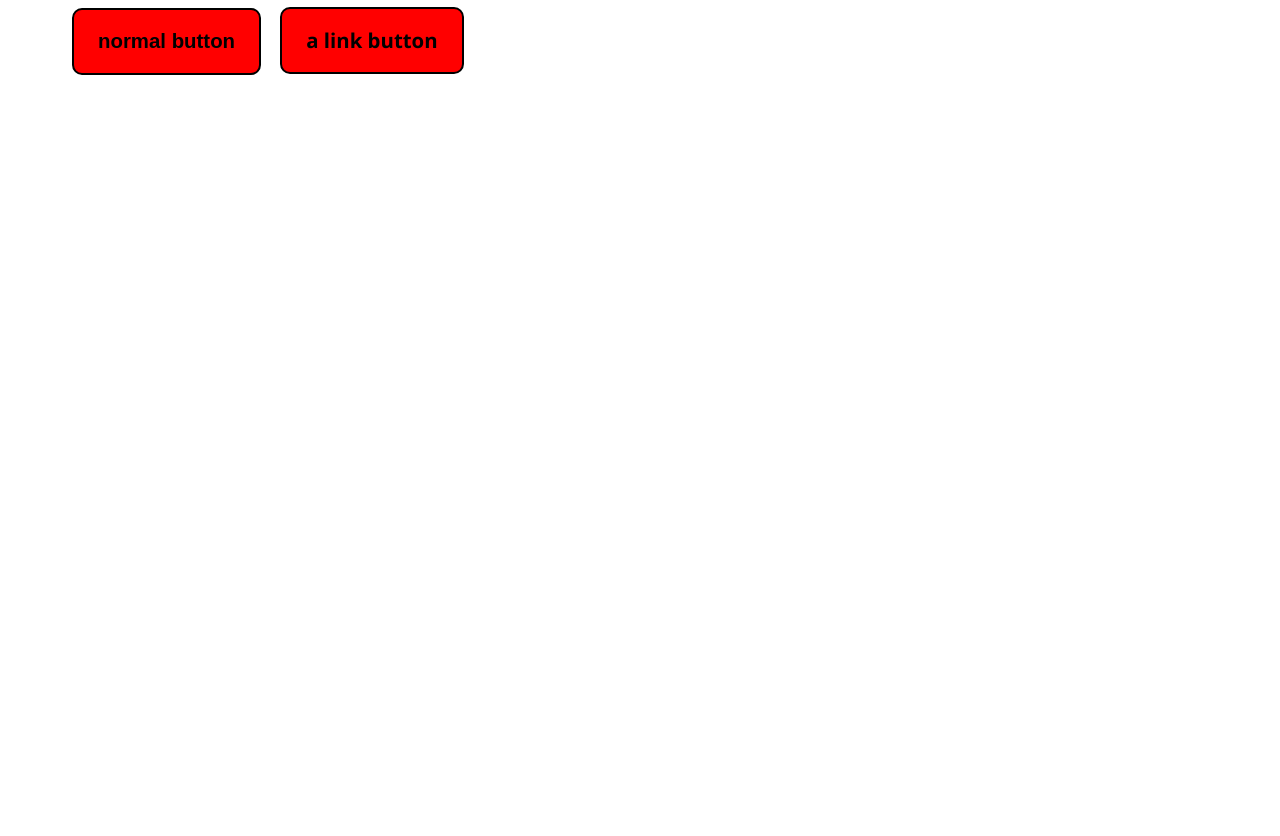
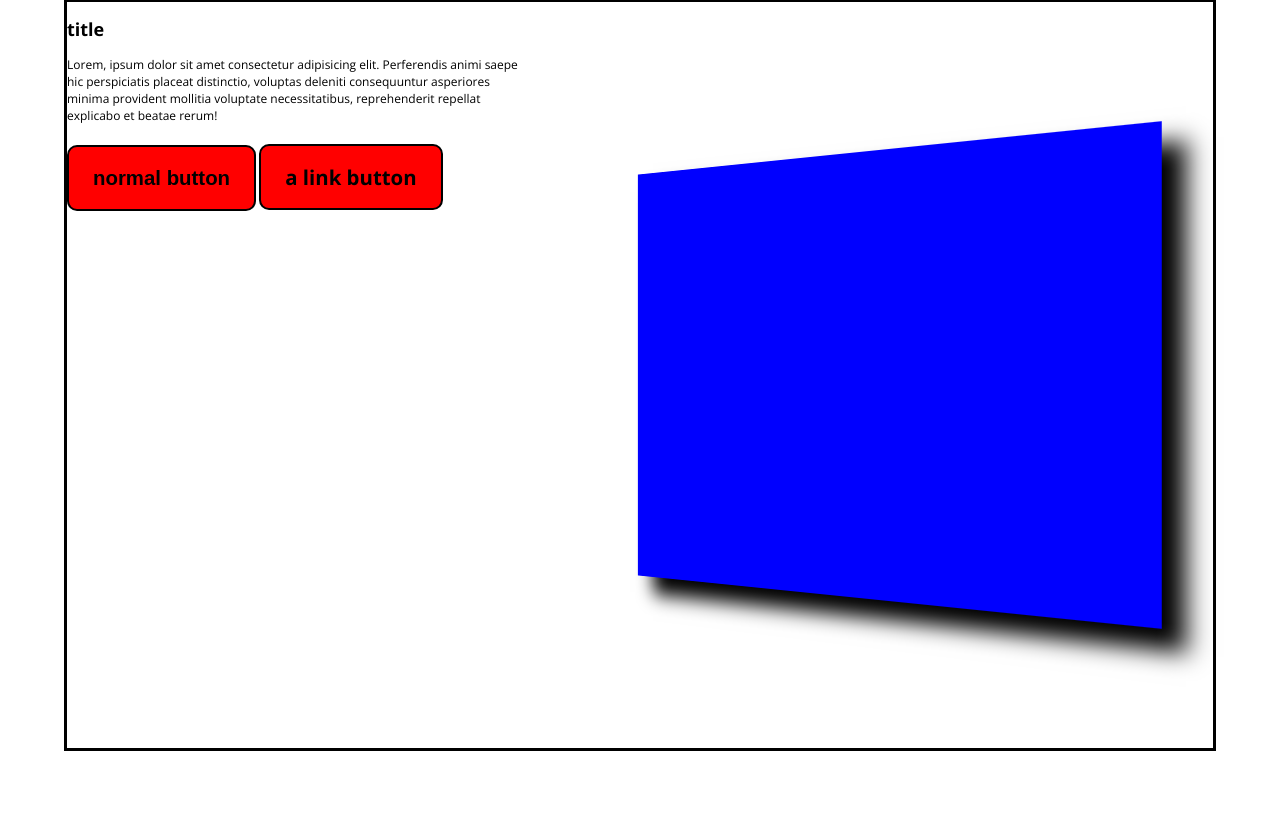
Before and after one commit to ymhaah/EXPERIMENT_3D-homePage1, a plain HTML site: page index.html in a window 1280 px wide. Shown: the part 49-885 px from the top of the page. After the commit the page ends 800 px from the top, so only its background shows below. Drawn offline with nearby package versions, Linux system fonts and the light colour scheme.

Commit message:
animation

```diff
--- a/css/Header.css
+++ b/css/Header.css
@@ -1,3 +1,9 @@
+:root {
+	--Header-hight: 4rem;
+	--Header-Nav-width: 30em;
+	--Header-icon-hight: 30px;
+}
+
 header .Container {
 	height: 100%;
 	display: flex;
@@ -56,26 +62,23 @@ header .Container nav .navList span:nth-child(4) {
 	display: none;
 }
 header .Container .exbend {
+	width: 100vw;
+	height: 100vh;
 	position: absolute;
-	top: 0px;
+	top: -100%;
 	right: 0px;
 	background-color: brown;
 	display: flex;
 	justify-content: center;
 	align-items: center;
 	animation-name: navOpen;
-	animation-duration: 1.5s;
+	animation-duration: 1s;
 	animation-timing-function: cubic-bezier(0.18, 0.89, 0.32, 1.28);
 	animation-fill-mode: forwards;
 	z-index: 10;
 }
 @keyframes navOpen {
-	0% {
-		width: 0px;
-		height: 0px;
-	}
-	100% {
-		width: 100vw;
-		height: 100vh;
+	to {
+		top: 0%;
 	}
 }
--- a/css/Hero.css
+++ b/css/Hero.css
@@ -1,10 +1,32 @@
+:root {
+	--Hero-star-perspective: 800px;
+	--Hero-star-rotateY: -20deg;
+
+	--animation-duration: 1s;
+}
+
 section .Container .Hero {
 	width: 100%;
-	height: 400vh;
+	height: calc(100vh - var(--Header-hight));
+	border: 3px solid black;
+	display: flex;
 }
 
 section .Container .Hero .Hero-Text {
+	z-index: 1;
 }
 
 section .Container .Hero .Hero-Star {
+	display: flex;
+	align-items: center;
+	justify-content: center;
+	perspective: var(--Hero-star-perspective);
+	z-index: 2;
 }
+section .Container .Hero .Hero-Star .swebsit {
+	width: 80%;
+	height: 50%;
+	background-color: blue;
+	transform: rotateY(var(--Hero-star-rotateY)) translate(0, -150%);
+	box-shadow: 20px 19px 20px black;
+}
--- a/css/MediaQueries.css
+++ b/css/MediaQueries.css
@@ -29,13 +29,26 @@
 	}
 }
 @media screen and (min-width: 1024px) {
-	section .Container .Hero {
-	}
 } /*For laptop, S-Monitor */
 
 @media screen and (min-width: 769px) {
 	header .Container nav .nList {
 		display: none;
+	}
+	section .Container .Hero {
+		flex-direction: row;
+	}
+	section .Container .Hero .Hero-Text {
+		width: 40%;
+		height: 100%;
+	}
+	section .Container .Hero .Hero-Star {
+		width: 60%;
+		height: 100%;
+	}
+	section .Container .Hero .Hero-Star .swebsit {
+		width: 80%;
+		height: 60%;
 	}
 }
 
@@ -56,6 +69,23 @@
 		justify-content: space-evenly;
 		font-size: var(--MFontSize);
 	}
+	section .Container .Hero {
+		flex-direction: column;
+	}
+	section .Container .Hero .Hero-Text {
+		width: 100%;
+		height: 50%;
+	}
+	section .Container .Hero .Hero-Star {
+		width: 100%;
+		height: 50%;
+	}
+	section .Container .Hero .Hero-Star .swebsit {
+		width: 85%;
+		height: 100%;
+		transform: rotateY(calc(var(--Hero-star-rotateY) / 2))
+			translate(-120%, 0);
+	}
 	button,
 	[button] {
 		width: 100%;
--- a/css/main.css
+++ b/css/main.css
@@ -5,10 +5,6 @@
 }
 
 :root {
-	/* header */
-	--Header-hight: 4rem;
-	--Header-Nav-width: 30em;
-	--Header-icon-hight: 30px;
 	/* color */
 	--MColor: black;
 	--SColor: white;
@@ -24,7 +20,7 @@
 	--buttonBorder: 2px solid black;
 	--buttonRadius: 10px;
 	--buttonPadding: 16px 24px;
-	--buttonMargin: 8px;
+	--buttonMargin: 8px 0;
 }
 
 html {
@@ -81,6 +77,19 @@ button,
 	text-align: center;
 }
 
+.animation {
+	animation-name: starMove;
+	animation-duration: var(--animation-duration);
+	animation-fill-mode: forwards;
+	animation-timing-function: ease-out;
+}
+
+@keyframes starMove {
+	to {
+		transform: rotateY(var(--Hero-star-rotateY)) translate(0, 0);
+	}
+}
+
 .Container {
 	margin-inline: auto;
 }
--- a/index.html
+++ b/index.html
@@ -45,10 +45,21 @@
 			<div class="Container">
 				<div class="Hero">
 					<div class="Hero-Text">
+						<h1>title</h1>
+						<p>
+							Lorem, ipsum dolor sit amet consectetur adipisicing
+							elit. Perferendis animi saepe hic perspiciatis
+							placeat distinctio, voluptas deleniti consequuntur
+							asperiores minima provident mollitia voluptate
+							necessitatibus, reprehenderit repellat explicabo et
+							beatae rerum!
+						</p>
 						<button>normal button</button>
 						<a href="#" button>a link button</a>
 					</div>
-					<div class="Hero-Star"></div>
+					<div class="Hero-Star">
+						<div class="swebsit animation"></div>
+					</div>
 				</div>
 				<!--  -->
 				<article class="Art1">
```
